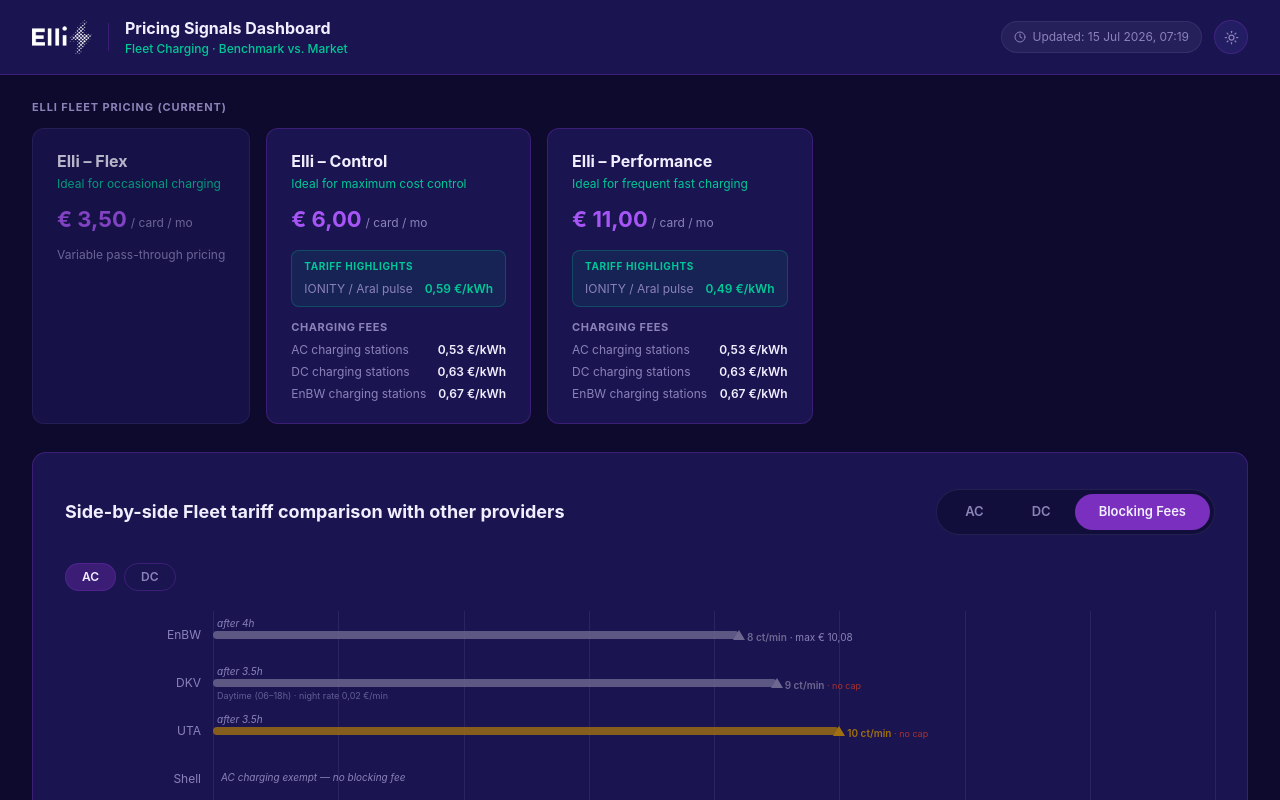
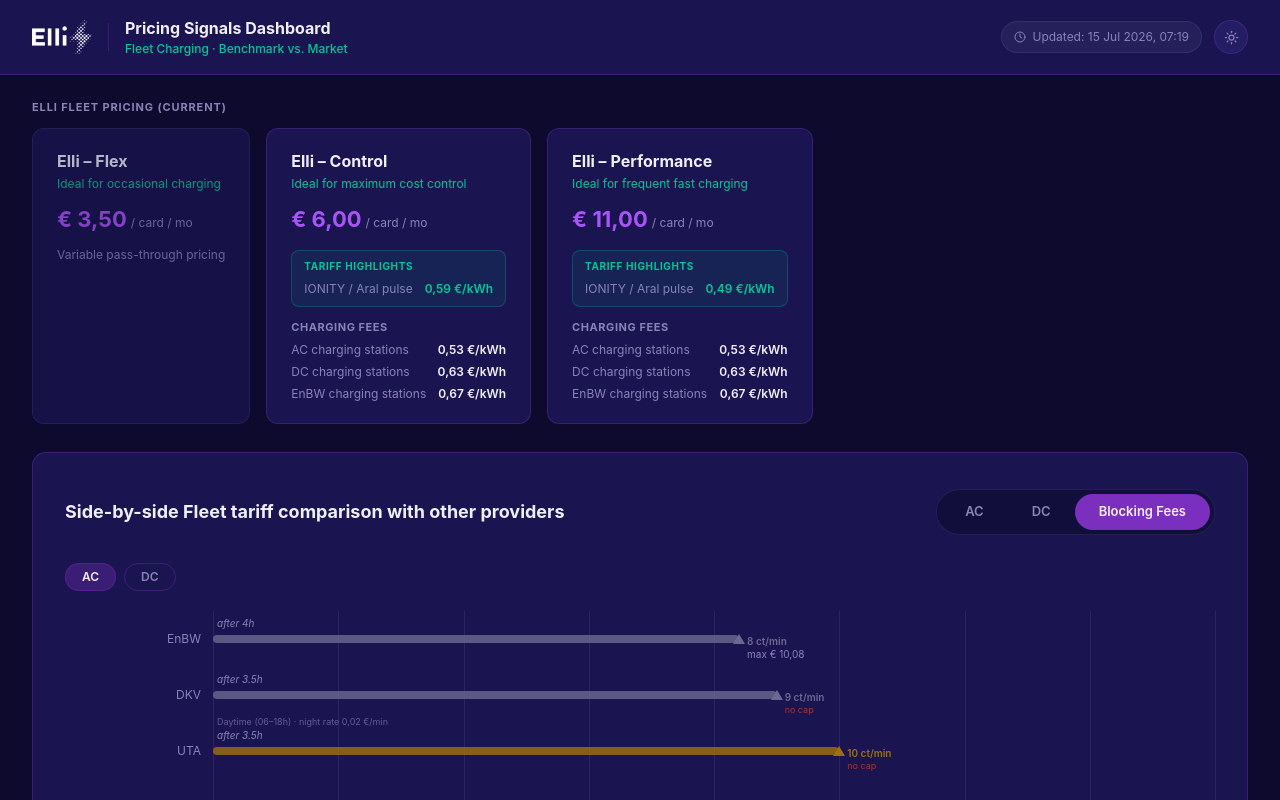
Before and after one commit to Ankita-M-44/pricing, a React (Vite) app: page / in a window 1280 px wide. Both pictures are taken after a click on the button "Blocking Fees". Shown: the top 800 px of the page. Built offline with nearby package versions, Linux system fonts and the light colour scheme.

Commit message:
fix: stack rate and cap vertically to the right, adjust row height

```diff
--- a/src/components/BlockingFeeChart.tsx
+++ b/src/components/BlockingFeeChart.tsx
@@ -10,7 +10,7 @@ interface Props {
 
 const CHART_MAX = 0.16; // €/min — 16 ct/min ceiling
 const LABEL_WIDTH = 148;
-const ROW_H = 48;
+const ROW_H = 56;
 
 function pct(value: number): number {
   return (value / CHART_MAX) * 100;
@@ -128,18 +128,26 @@ export default function BlockingFeeChart({ competitors, elliProviders, type, the
                     }}>no cap</div>}
                   </>
                 ) : (
+                  <>
                     <div style={{
                       position: 'absolute', left: `calc(${barWidth}% + 8px)`, top: mid - 5,
                       fontSize: 10, color: barColor, whiteSpace: 'nowrap', fontWeight: 600, zIndex: 3,
                     }}>
                       {fmtRate(fee.rate)}
-                    {fee.cap != null && <span style={{ color: theme.textMuted, fontWeight: 400 }}> · max € {fee.cap.toFixed(2).replace('.', ',')}</span>}
-                    {fee.cap == null && fee.rate > 0 && <span style={{ color: '#A83232', fontWeight: 400, fontSize: 9 }}> · no cap</span>}
                     </div>
+                    {fee.cap != null && <div style={{
+                      position: 'absolute', left: `calc(${barWidth}% + 8px)`, top: mid + 8,
+                      fontSize: 10, color: theme.textMuted, fontWeight: 400, whiteSpace: 'nowrap', zIndex: 3,
+                    }}>max € {fee.cap.toFixed(2).replace('.', ',')}</div>}
+                    {fee.cap == null && fee.rate > 0 && <div style={{
+                      position: 'absolute', left: `calc(${barWidth}% + 8px)`, top: mid + 8,
+                      fontSize: 9, color: '#A83232', fontWeight: 400, whiteSpace: 'nowrap', zIndex: 3,
+                    }}>no cap</div>}
+                  </>
                 )}
-                {/* Note — below bar to avoid overlap with grace label */}
+                {/* Note — below rate label to avoid overlap */}
                 {fee.note && (
-                  <div style={{ position: 'absolute', left: 4, top: mid + 6, fontSize: 9, color: theme.textMuted, opacity: 0.65 }}>
+                  <div style={{ position: 'absolute', left: 4, top: mid + 20, fontSize: 9, color: theme.textMuted, opacity: 0.65 }}>
                     {fee.note}
                   </div>
                 )}
```
Lines whose indentation alone changed are shown as unchanged.
